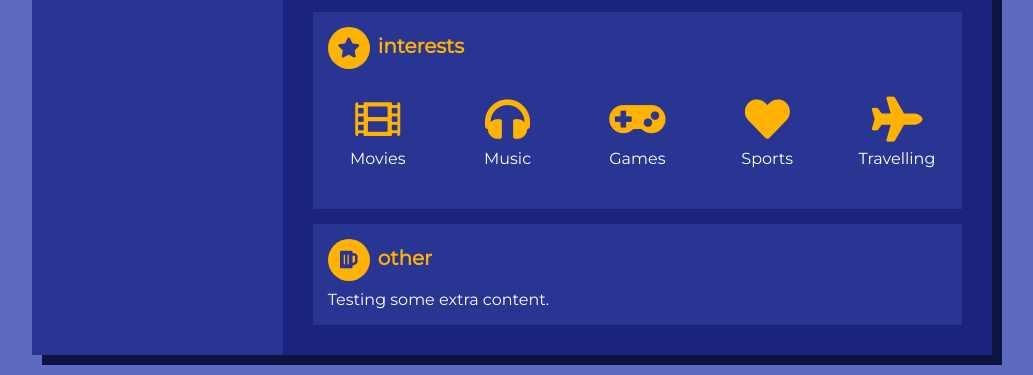
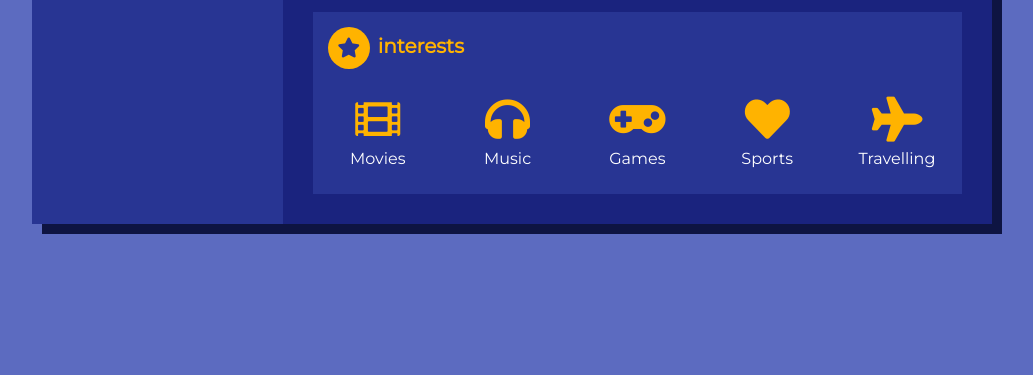
Before and after one commit to SienaNaydenova/SienaNaydenova.github.io, a plain HTML site: page index.html in a window 1280 px wide. Shown: the part 962-1337 px from the top of the page, without its empty margins (128-1161 px from the left). After the commit the page ends 1206 px from the top, so only its background shows below. Drawn offline with nearby package versions, Linux system fonts and the light colour scheme.

Commit message:
Add robots.txt and remove test div.

```diff
--- a/index.html
+++ b/index.html
@@ -141,12 +141,12 @@
           <div class="art"><i class="fas fa-plane"></i><span>Travelling</span></div>
         </div>
       </div>
-      <div class="other">
+      <!-- <div class="other">
         <h3><i class="fas fa-beer"></i>Other</h3>
         <div class="paragraph">
           Testing some extra content.
         </div>
-      </div>
+      </div> -->
     </div>
   </div>
 
```
Also changed, not shown: robots.txt (added).
